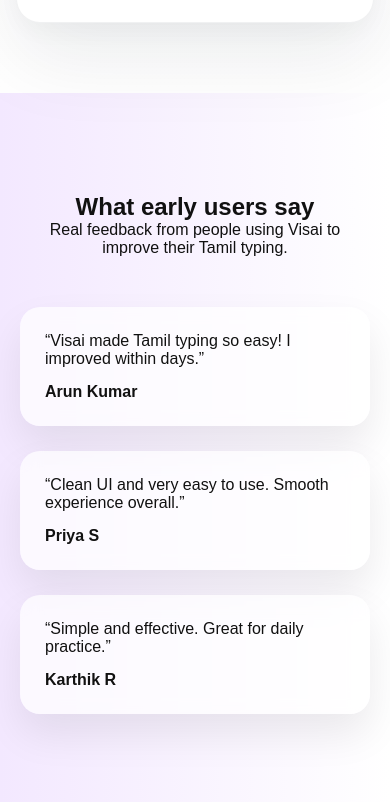
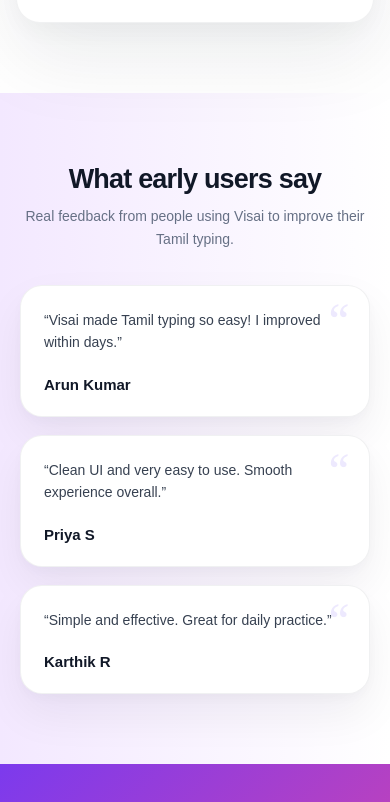
Before and after one commit to Akilashwarran/visai-webpage, a plain HTML site: page index.html in a window 390 px wide. Shown: the part 3042-3844 px from the top of the page. Drawn offline with Linux system fonts and the light colour scheme.

Commit message:
testimonials section UI changed

```diff
--- a/index.html
+++ b/index.html
@@ -313,28 +313,32 @@
 <section class="testimonials">
 
   <h2>What early users say</h2>
-  <p class="testimonial-sub">
+
+  <p>
     Real feedback from people using Visai to improve their Tamil typing.
   </p>
 
   <div class="testimonial-grid">
 
     <div class="card">
-      <p>“Visai made Tamil typing so easy! I improved within days.”</p>
+      <p>
+        “Visai made Tamil typing so easy! I improved within days.”
+      </p>
       <h4>Arun Kumar</h4>
-      <!-- <span>Tamil Learner</span> -->
     </div>
 
     <div class="card">
-      <p>“Clean UI and very easy to use. Smooth experience overall.”</p>
+      <p>
+        “Clean UI and very easy to use. Smooth experience overall.”
+      </p>
       <h4>Priya S</h4>
-      <!-- <span>Student</span> -->
     </div>
 
     <div class="card">
-      <p>“Simple and effective. Great for daily practice.”</p>
+      <p>
+        “Simple and effective. Great for daily practice.”
+      </p>
       <h4>Karthik R</h4>
-      <!-- <span>Developer</span> -->
     </div>
 
   </div>
--- a/style.css
+++ b/style.css
@@ -1,3 +1,8 @@
+@import url('https://fonts.googleapis.com/css2?family=Inter:wght@400;500;600;700&display=swap');
+
+* {
+  font-family: 'Inter', sans-serif;
+}
 * {
   margin: 0;
   padding: 0;
@@ -8,6 +13,7 @@
 body {
   background: linear-gradient(to right, #f3e8ff, #ffffff);
   color: #111;
+  font-family: 'Inter', sans-serif;
 }
 
 /* NAVBAR FULL WIDTH */
@@ -380,6 +386,10 @@
   color: #666;
 } */
 /* Testimonials */
+/* =========================================
+   TESTIMONIALS
+========================================= */
+
 .testimonials {
   padding: 100px 20px;
   text-align: center;
@@ -387,37 +397,208 @@
   max-width: 1200px;
   margin: 0 auto;
 }
+
+
+/* =========================================
+   HEADING
+========================================= */
+
+.testimonials h2 {
+  margin: 0 0 10px;
+
+  font-size: 36px;
+  font-weight: 700;
+  line-height: 1.2;
+  letter-spacing: -0.8px;
+
+  color: #111827;
+}
+
+.testimonials > p {
+  max-width: 650px;
+  margin: 0 auto;
+
+  font-size: 15px;
+  line-height: 1.6;
+
+  color: #667085;
+}
+
+
+/* =========================================
+   TESTIMONIAL GRID
+========================================= */
+
 .testimonial-grid {
   display: grid;
+
   grid-template-columns: repeat(3, 1fr);
-  gap: 25px;
+
+  gap: 24px;
+
   margin-top: 50px;
 }
 
+
+/* =========================================
+   CARD
+========================================= */
+
 .card {
-  padding: 25px;
-  border-radius: 20px;
+  position: relative;
 
-  background: rgba(255,255,255,0.7);
-  backdrop-filter: blur(10px);
+  min-height: 150px;
 
-  box-shadow: 0 20px 40px rgba(0,0,0,0.08);
+  padding: 28px;
 
   text-align: left;
+
+  background: #ffffff;
+
+  border: 1px solid rgba(15, 23, 42, 0.06);
+
+  border-radius: 22px;
+
+  box-shadow:
+    0 20px 45px rgba(15, 23, 42, 0.06),
+    0 5px 15px rgba(15, 23, 42, 0.03);
 }
 
+
+/* =========================================
+   QUOTE
+========================================= */
+
 .card p {
-  margin-bottom: 15px;
+  margin: 0 0 22px;
+
+  font-size: 15px;
+  line-height: 1.6;
+
+  color: #374151;
 }
 
+
+/* =========================================
+   QUOTE MARK
+========================================= */
+
+.card::before {
+  content: "“";
+
+  position: absolute;
+
+  top: 10px;
+  right: 20px;
+
+  font-family: Georgia, serif;
+
+  font-size: 46px;
+  line-height: 1;
+
+  color: #ede9fe;
+
+  pointer-events: none;
+}
+
+
+/* =========================================
+   NAME
+========================================= */
+
+.card h4 {
+  margin: 0;
+
+  font-size: 15px;
+  font-weight: 700;
+
+  color: #111827;
+}
+
+
+/* =========================================
+   OPTIONAL ROLE
+========================================= */
+
 .card span {
+  display: block;
+
+  margin-top: 5px;
+
   font-size: 13px;
-  color: #777;
+
+  color: #667085;
 }
+
+
+/* =========================================
+   TABLET
+========================================= */
+
+@media (max-width: 900px) {
+
+  .testimonial-grid {
+    gap: 18px;
+  }
+
+  .card {
+    padding: 24px;
+  }
+
+}
+
+
+/* =========================================
+   MOBILE
+========================================= */
+
 @media (max-width: 768px) {
+
+  .testimonials {
+    padding: 70px 20px;
+  }
+
+  .testimonials h2 {
+    font-size: 30px;
+  }
+
   .testimonial-grid {
     grid-template-columns: 1fr;
+
+    gap: 18px;
+
+    margin-top: 35px;
   }
+
+  .card {
+    min-height: auto;
+  }
+
+}
+
+
+/* =========================================
+   SMALL MOBILE
+========================================= */
+
+@media (max-width: 420px) {
+
+  .testimonials h2 {
+    font-size: 27px;
+  }
+
+  .testimonials > p {
+    font-size: 14px;
+  }
+
+  .card {
+    padding: 23px;
+  }
+
+  .card p {
+    font-size: 14px;
+  }
+
 }
 /* .showcase {
   padding: 100px 40px;
```
